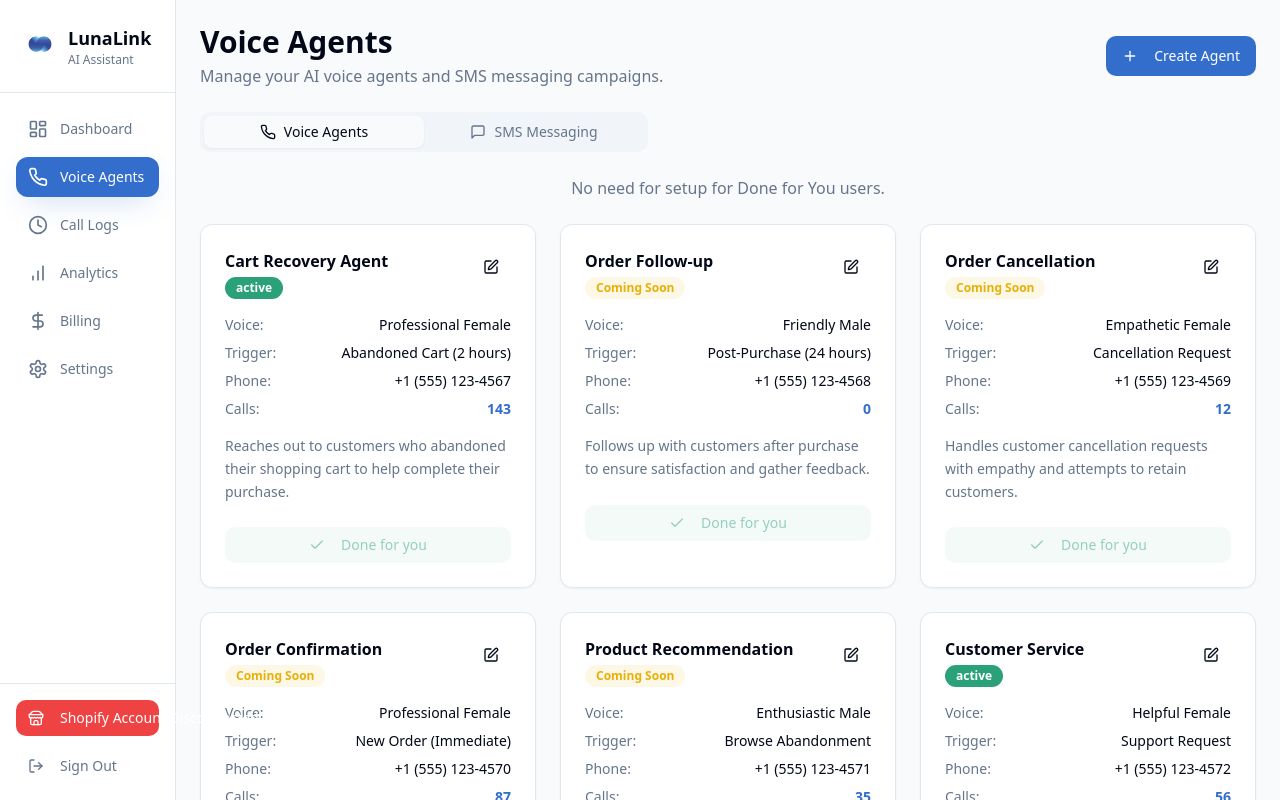
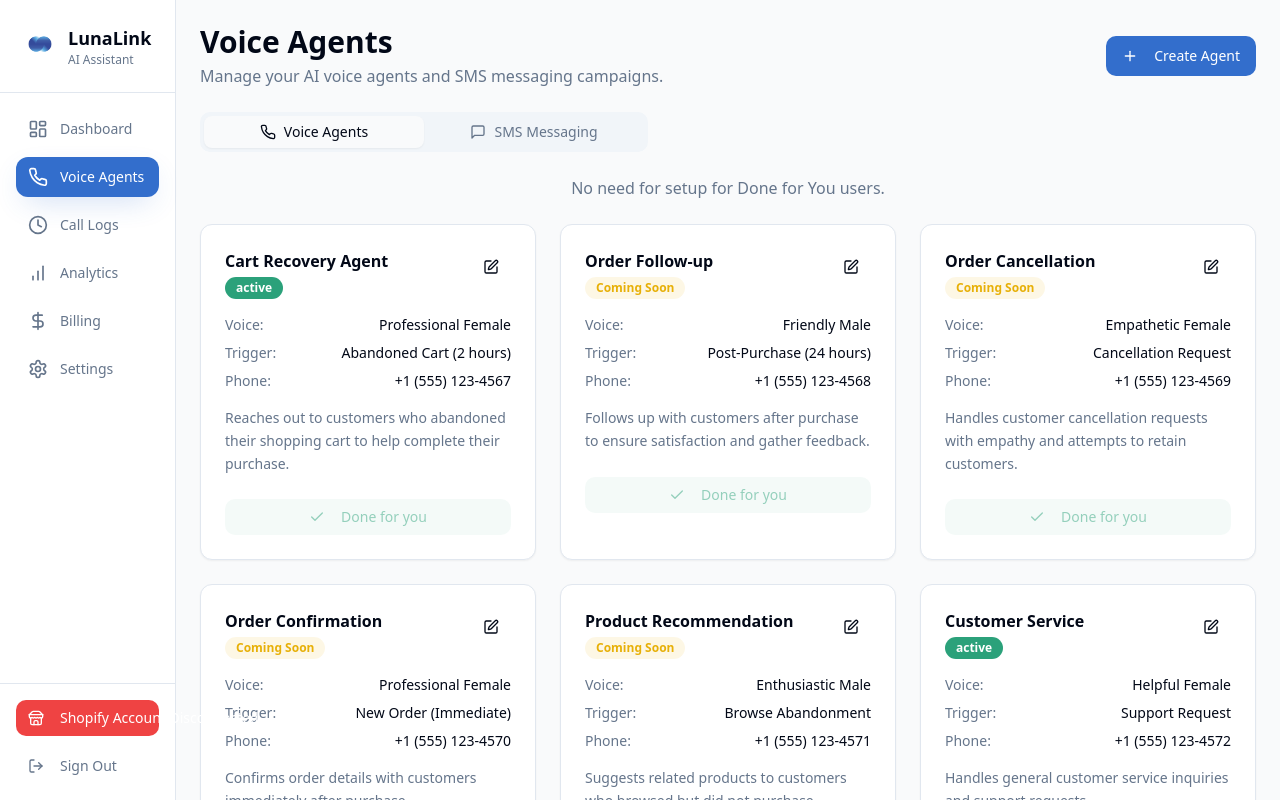
Before and after one commit to razajohri/lunalink-real, a React (Vite) app: page /voice-agents in a window 1280 px wide. Shown: the top 800 px of the page. Built offline with nearby package versions, Linux system fonts and the light colour scheme.

Commit message:
Remove calls line in voice agents
Remove the calls line from all six voice agent features.

```diff
--- a/src/pages/VoiceAgents.tsx
+++ b/src/pages/VoiceAgents.tsx
@@ -165,10 +165,6 @@ const VoiceAgents = () => {
                       <span className="text-muted-foreground">Phone:</span>
                       <span className="font-medium">{agent.phoneNumber}</span>
                     </div>
-                    <div className="flex justify-between">
-                      <span className="text-muted-foreground">Calls:</span>
-                      <span className="font-bold text-primary">{agent.callCount}</span>
-                    </div>
                   </div>
 
                   <p className="text-sm text-muted-foreground leading-relaxed">
```
